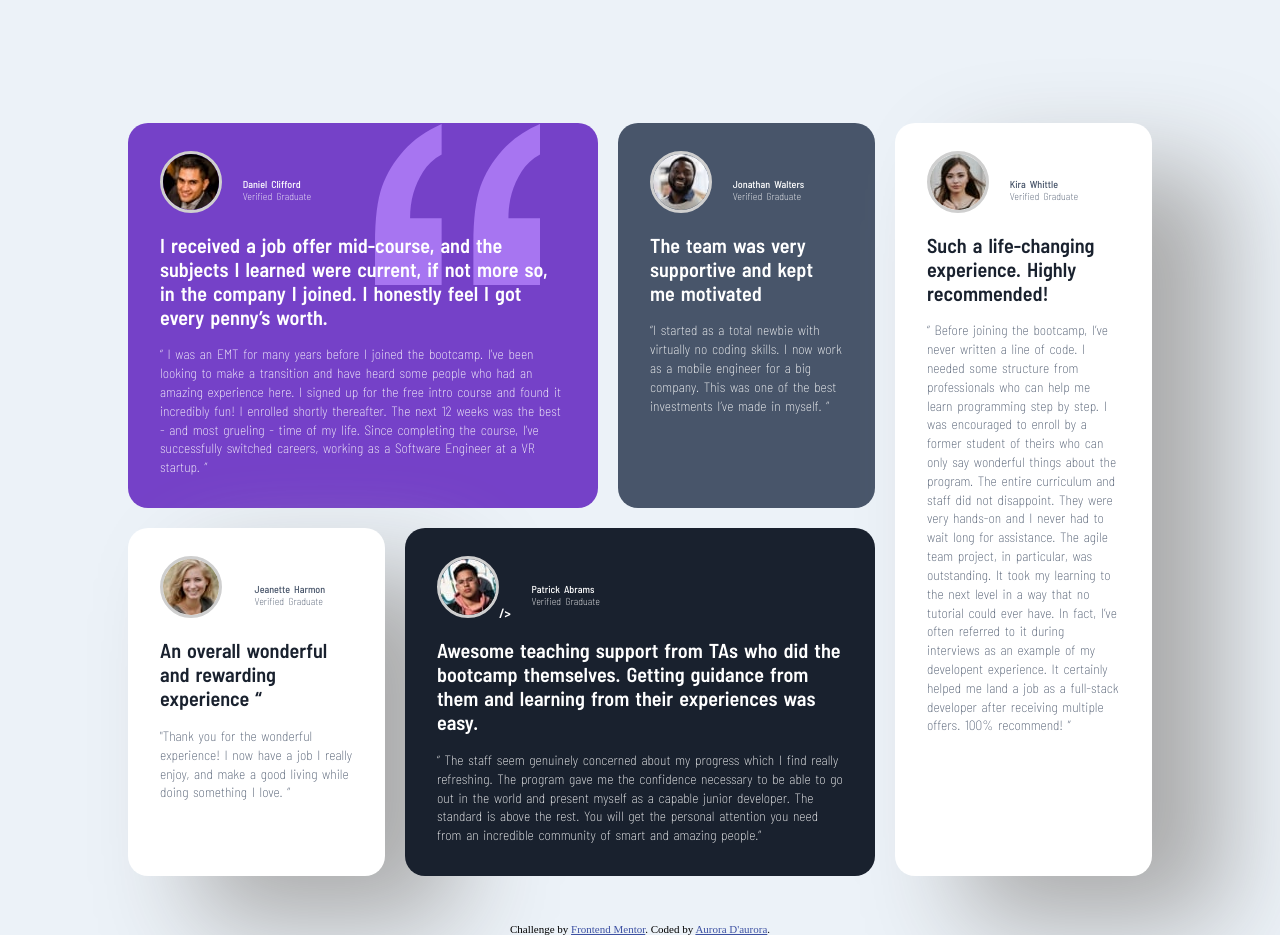
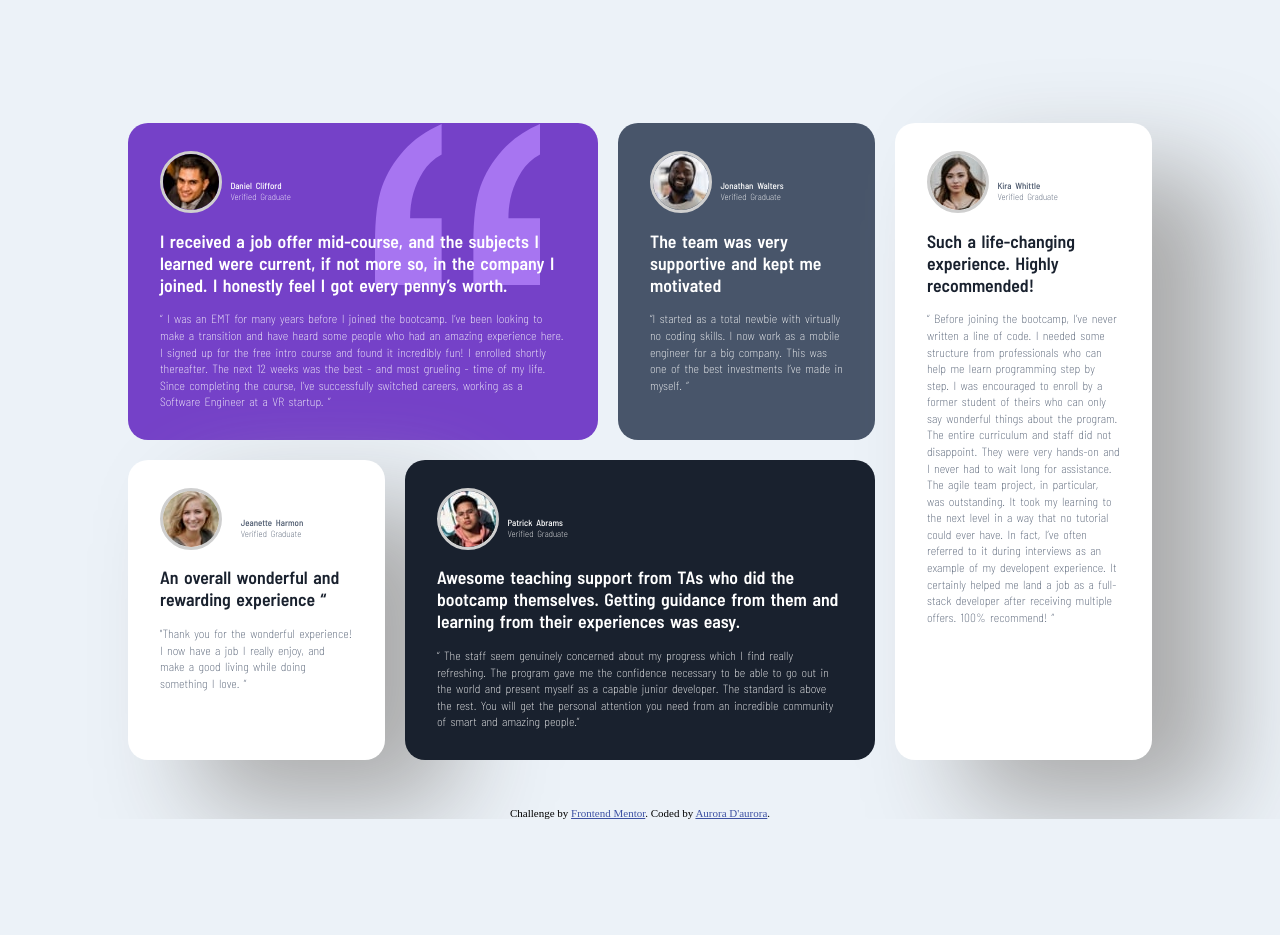
Before and after one commit to webgal-ada/testimonials-grid-secMain, a plain HTML site: page index.html in a window 1280 px wide. After the commit the page ends 819 px from the top, so only its background shows below. Drawn offline with Linux system fonts and the light colour scheme.

Commit message:
reduced fonts for scale

```diff
--- a/css/style.css
+++ b/css/style.css
@@ -32,6 +32,11 @@ section.grid {
   font-family: "Barlow Semi Condensed", sans-serif;
   border-radius: 20px;
   padding: 28px 32px 18px;
+  color: var(--white);
+  font-size: 0.74em;
+  font-weight: 600;
+  word-spacing: 2px;
+
   overflow: auto;
 }
 .featured {
@@ -44,12 +49,12 @@ h2.featured_blob {
   font-weight: 300;
   line-height: 1.4em;
 }
-.cards {
-  color: var(--white);
-  font-size: 0.84em;
-  font-weight: 600;
-  word-spacing: 2px;
-}
+// .cards {
+//   color: var(--white);
+//   font-size: 0.74em;
+//   font-weight: 600;
+//   word-spacing: 2px;
+// }
 .cards img {
   display: inline-block;
   border-radius: 50px;
@@ -59,7 +64,7 @@ h2.featured_blob {
   display: inline-block;
   position: relative;
   top: -13px;
-  margin-left: 16px;
+  margin: 0 10px 0 4px;
 }
 h3 {
   font-size: 0.75em;
--- a/index.html
+++ b/index.html
@@ -112,7 +112,7 @@
         </div>
 
         <div class="cards cardE card_patrick">
-          <img src="images/image-patrick.jpg" alt="patrick photo" />/>
+          <img src="images/image-patrick.jpg" alt="patrick photo" />
           <div class="card_indentification">
             <h3>Patrick Abrams</h3>
             <h4>Verified Graduate</h4>
```
